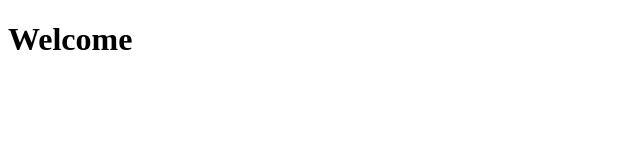
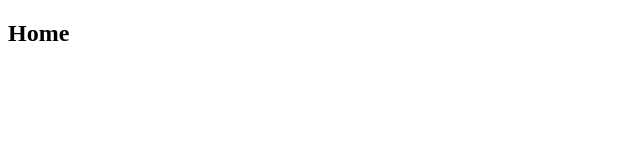
Before and after one commit to getuliovdmnaweb/authentication-react-template, a React (Create React App) app: page / in a window 1280 px wide. Shown: the top 160 px of the page, without its empty margins (0-640 px from the left). Built offline with nearby package versions, Linux system fonts and the light colour scheme.

Commit message:
Adding react router dom

```diff
--- a/package.json
+++ b/package.json
@@ -8,6 +8,7 @@
     "@testing-library/user-event": "^13.5.0",
     "react": "^18.2.0",
     "react-dom": "^18.2.0",
+    "react-router-dom": "^6.3.0",
     "react-scripts": "5.0.1",
     "web-vitals": "^2.1.4"
   },
--- a/src/App.js
+++ b/src/App.js
@@ -1,7 +1,9 @@
+import { MainRouter } from "./router";
+
 function App() {
   return (
     <div>
-      <h1>Welcome</h1>
+      <MainRouter />
     </div>
   );
 }
--- /dev/null
+++ b/src/router/MainRouter.js
@@ -0,0 +1,21 @@
+import React from "react";
+import { BrowserRouter as Router, Routes, Route } from "react-router-dom";
+import { LoginScreen, SignupScreen } from "../screens";
+
+export default function MainRouter() {
+  return (
+    <Router>
+      <div>
+        <Routes>
+          <Route path="/signup" element={<SignupScreen />} />
+          <Route path="/login" element={<LoginScreen />} />
+          <Route path="/" element={<Home />} />
+        </Routes>
+      </div>
+    </Router>
+  );
+}
+
+function Home() {
+  return <h2>Home</h2>;
+}
--- /dev/null
+++ b/src/router/index.js
@@ -0,0 +1 @@
+export { default as MainRouter } from "./MainRouter";
--- /dev/null
+++ b/src/screens/Login/index.js
@@ -0,0 +1,7 @@
+import React from "react";
+
+const Login = () => {
+  return <div>Login</div>;
+};
+
+export default Login;
--- /dev/null
+++ b/src/screens/Signup/index.js
@@ -0,0 +1,7 @@
+import React from "react";
+
+const Signup = () => {
+  return <div>Signup</div>;
+};
+
+export default Signup;
--- /dev/null
+++ b/src/screens/index.js
@@ -0,0 +1,2 @@
+export { default as SignupScreen } from "./Signup";
+export { default as LoginScreen } from "./Login";
```
Also changed, not shown: 1 other file (tests, documents, lock files or other folders).
